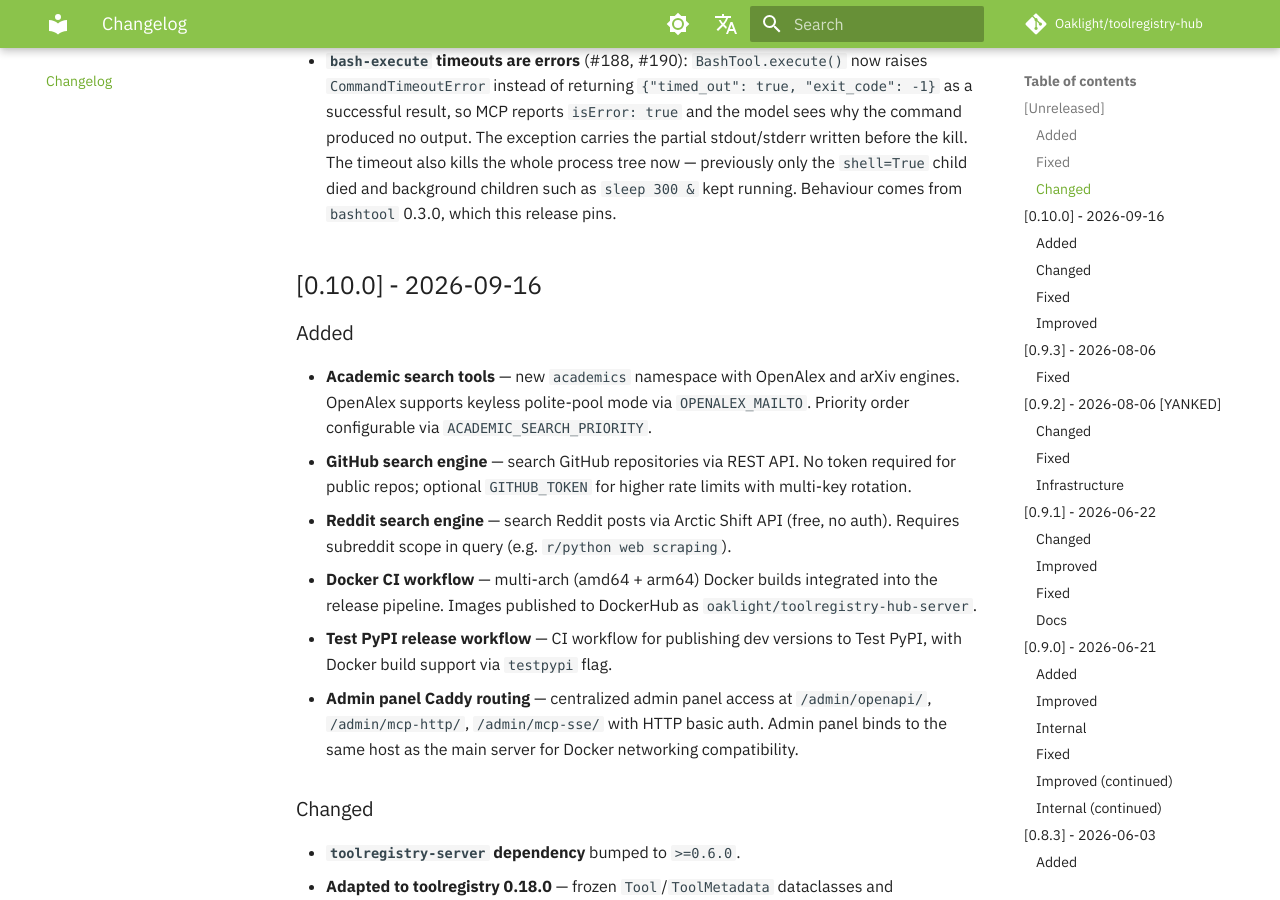
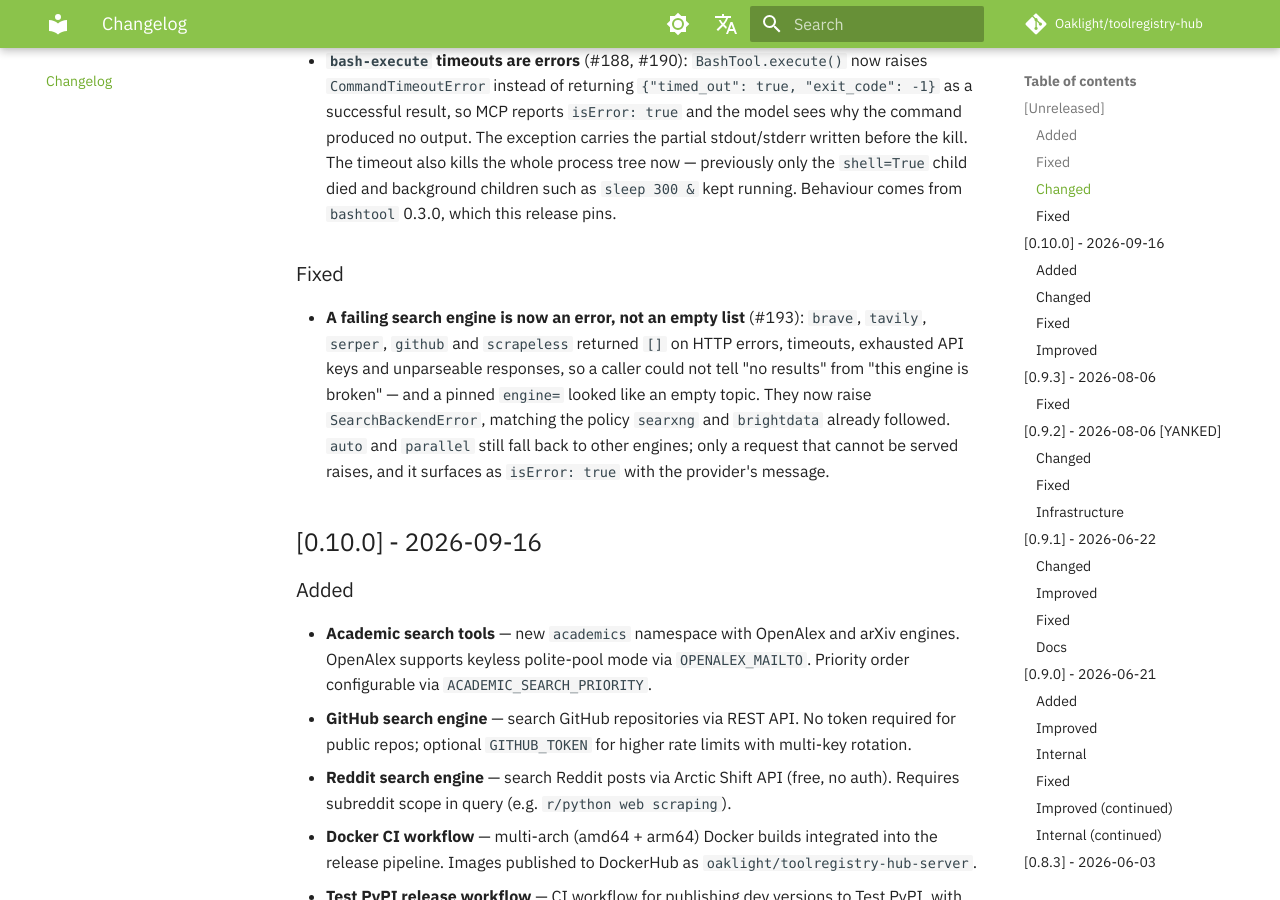
Before and after one commit to Oaklight/toolregistry-hub, an MkDocs documentation site: the page built from docs/changelog.md, in a window 1280 px wide and 900 px high, scrolled down 983 px. Built offline with MkDocs 1.6.1 and Material for MkDocs 9.7.7, drawn with Linux system fonts in a browser that asks for light colours; some web fonts are replaced; comment, search, counter and statistics services are not loaded.

Commit message:
docs: failing search engines raise instead of returning empty results (#193)

```diff
--- a/docs/changelog.md
+++ b/docs/changelog.md
@@ -26,6 +26,10 @@ The format is based on [Keep a Changelog](https://keepachangelog.com/en/1.1.0/),
 ### Changed
 
 - **`bash-execute` timeouts are errors** (#188, #190): `BashTool.execute()` now raises `CommandTimeoutError` instead of returning `{"timed_out": true, "exit_code": -1}` as a successful result, so MCP reports `isError: true` and the model sees why the command produced no output. The exception carries the partial stdout/stderr written before the kill. The timeout also kills the whole process tree now — previously only the `shell=True` child died and background children such as `sleep 300 &` kept running. Behaviour comes from `bashtool` 0.3.0, which this release pins.
+
+### Fixed
+
+- **A failing search engine is now an error, not an empty list** (#193): `brave`, `tavily`, `serper`, `github` and `scrapeless` returned `[]` on HTTP errors, timeouts, exhausted API keys and unparseable responses, so a caller could not tell "no results" from "this engine is broken" — and a pinned `engine=` looked like an empty topic. They now raise `SearchBackendError`, matching the policy `searxng` and `brightdata` already followed. `auto` and `parallel` still fall back to other engines; only a request that cannot be served raises, and it surfaces as `isError: true` with the provider's message.
 
 ## [0.10.0] - 2026-09-16
 
```
